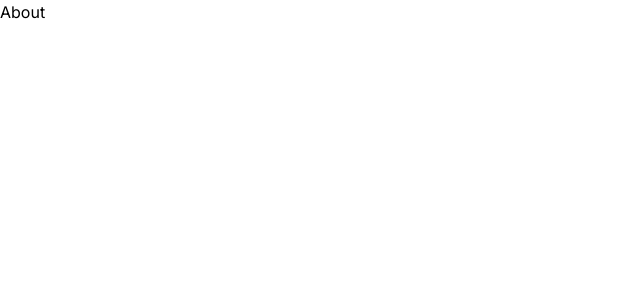
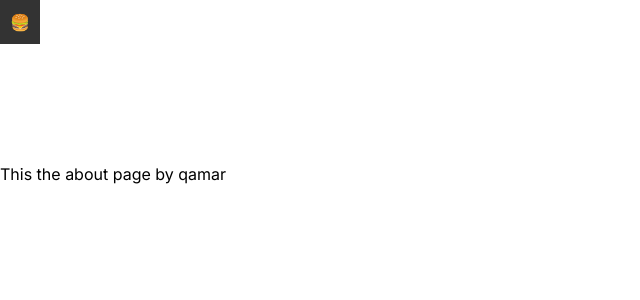
Before and after one commit to mqamar19/qamar, a Next.js app: page /about in a window 1280 px wide. Shown: the top 300 px of the page, without its empty margins (0-640 px from the left). Built offline with nearby package versions, Linux system fonts and the light colour scheme.

Commit message:
about check

```diff
--- a/src/app/about/page.tsx
+++ b/src/app/about/page.tsx
@@ -1,7 +1,13 @@
+'use client'
+
+import Sidebar from '@/Componants/sidebar'
 export default function About() {
-    return (
-        <>
-        <h1>About</h1>
-        </>
-    )
-    }
+  return (
+  <>
+  <div>
+    <Sidebar/>
+    <p>This the about page by qamar</p>
+  </div>
+  </>
+  )
+}
```
